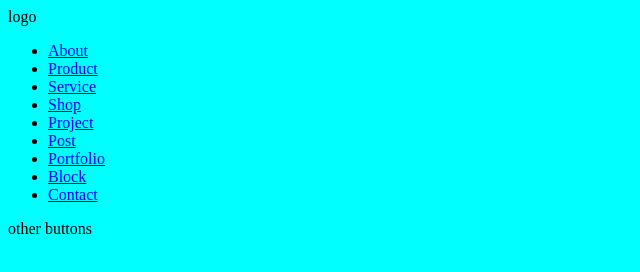
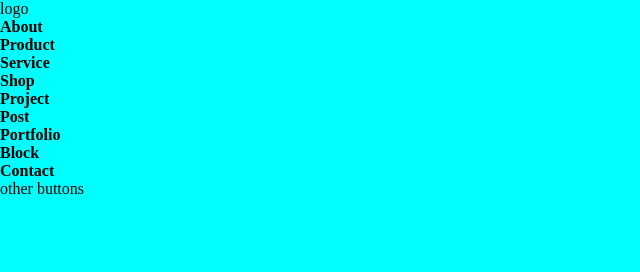
Before and after one commit to humblezxc/iteck-project, a website built with Vite: page index.html in a window 1280 px wide. Shown: the whole page, without its empty margins (0-640 px from the left). Built offline with nearby package versions, Linux system fonts and the light colour scheme.

Commit message:
Create variables and colors for links

```diff
--- a/style.scss
+++ b/style.scss
@@ -1,3 +1,18 @@
+@use './styles/global';
+
 html {
   background: aqua;
 }
+
+body, ul, li, p, h1, h2, h3, h4, h5, h6 {
+  margin: 0;
+  padding: 0;
+}
+
+a {
+  text-decoration: none;
+}
+
+li {
+  list-style: none;
+}
--- /dev/null
+++ b/styles/colors.scss
@@ -0,0 +1,4 @@
+:root {
+  --black-color: #000;
+  --violet-color: #5842bc;
+}
--- a/styles/global.scss
+++ b/styles/global.scss
@@ -1,2 +1,4 @@
 @use "buttons";
 @use "links";
+@use "colors";
+@use "variables";
--- a/styles/links.scss
+++ b/styles/links.scss
@@ -1,3 +1,9 @@
 .link {
-  border: 4px solid grey;
+  color: var(--black-color);
+  transition: var(--transition);
+  font-weight: 700;
+
+  &:hover, &:active, &:focus {
+    color: var(--violet-color);
+  }
 }
--- /dev/null
+++ b/styles/variables.scss
@@ -0,0 +1,3 @@
+:root {
+  --transition: 0.3s
+}
```
